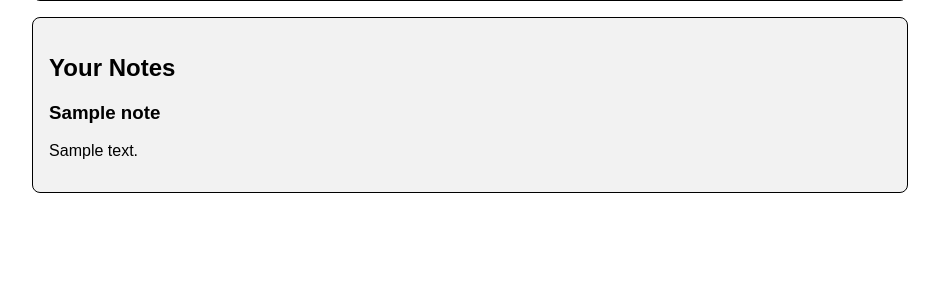
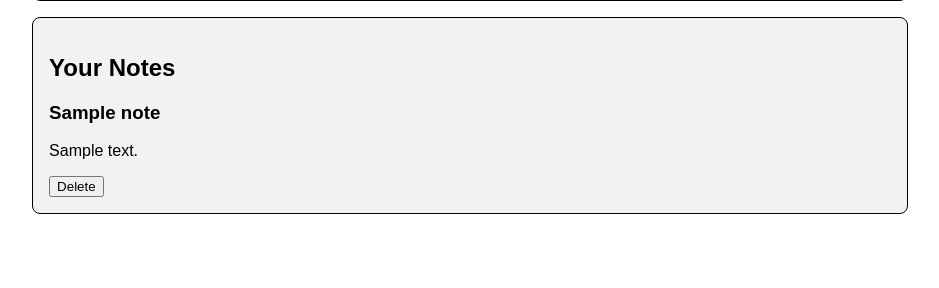
Before and after one commit to HoangVTu/Team1_project, a Flask app: page /dashboard in a window 1280 px wide. Shown: the part 239-527 px from the top of the page, without its empty margins (170-1109 px from the left). Run offline with Flask 3, Linux system fonts and the light colour scheme; a user stored in the database is signed in; tables that the repository leaves empty hold one stand-in row (values such as "Sample post").

Commit message:
Delete Note Requirement plus bugs

```diff
--- a/note_app/app.py
+++ b/note_app/app.py
@@ -158,10 +158,15 @@ def create_note():
 
     return render_template('create_note.html')
 
-# @app.route('/log_out', endpoint='log_out_1')
-# def log_out():
-#     session.pop('username', None)
-#     return redirect(url_for('login'))
+@app.route('/delete_note/<int:note_id>', methods=['DELETE'])
+def delete_note(note_id):
+    note = Note.query.get(note_id)
+    if note:
+        db.session.delete(note)
+        db.session.commit()
+        return jsonify({'message': 'Note deleted'}), 200
+    return jsonify({'message': 'Note not found'}), 404
+
 
 
 
--- a/note_app/templates/dashboard.html
+++ b/note_app/templates/dashboard.html
@@ -66,7 +66,6 @@
 
     <script>
         document.addEventListener('DOMContentLoaded', function() {
-
             fetch('/api/notes')
                 .then(response => response.json())
                 .then(notes => {
@@ -74,12 +73,24 @@
                     notes.forEach(note => {
                         const noteDiv = document.createElement('div');
                         noteDiv.className = 'note';
-                        noteDiv.innerHTML = `<h3>${note.title}</h3><p>${note.content}</p>`;
+                        noteDiv.innerHTML = `
+                            <h3>${note.title}</h3>
+                            <p>${note.content}</p>
+                            <button onclick="deleteNote(${note.id}, this)">Delete</button>
+                        `;
                         notesArea.appendChild(noteDiv);
                     });
                 })
                 .catch(error => console.error('Error fetching notes:', error));
         });
+
+        function deleteNote(noteId, button) {
+            fetch('/delete_note/' + noteId, { method: 'DELETE' })
+                .then(() => {
+                    button.parentElement.remove();
+                })
+                .catch(error => console.error('Error deleting note:', error));
+        }
     </script>
 </body>
 </html>
--- a/note_app/templates/register.html
+++ b/note_app/templates/register.html
@@ -49,7 +49,7 @@
 </head>
 <body>
     <div class="container">
-        <form method="post" action="/register_acc">
+        <form method="post" action="/">
             {{ form.hidden_tag() }}
             <h2>User Registration</h2>
             <div class="form-group">
```
